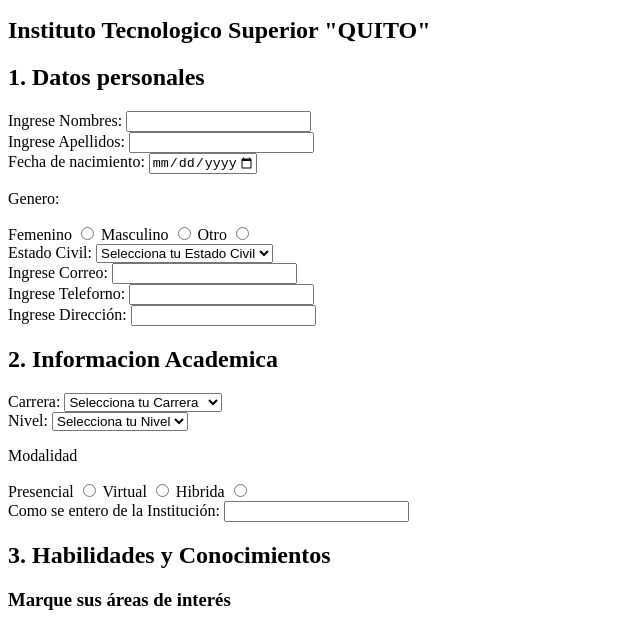
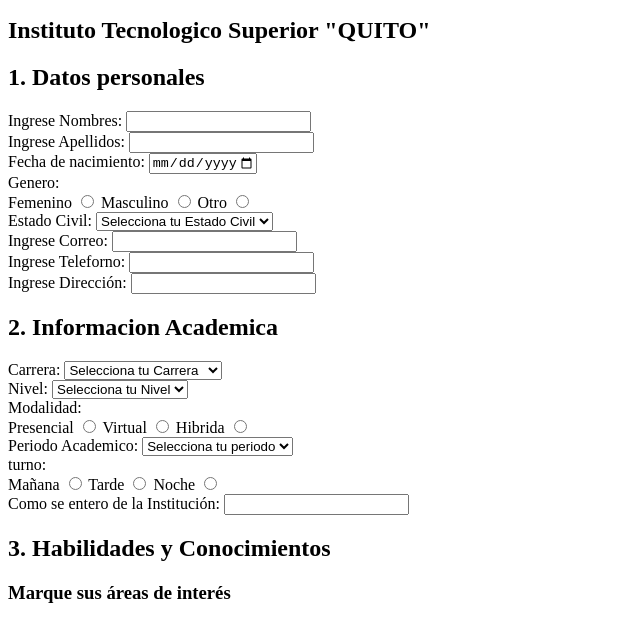
Before and after one commit to johancitobb/formulario, a plain HTML site: page formulario.html in a window 1280 px wide. Shown: the part 137-758 px from the top of the page, without its empty margins (0-640 px from the left). Drawn offline with Linux system fonts and the light colour scheme.

Commit message:
226.0.4.2

```diff
--- a/formulario.html
+++ b/formulario.html
@@ -37,7 +37,7 @@
                 y el max par poner limite de fecha-->
                 <input type="date" id="nacimiento" max="2026-10-01">
             </div>
-            <p>Genero:</p>
+            Genero:<br>
             <!--el radio te permite seleccionar una opcion de muchas alternativas
             el name sirve identificar datos de un formulario-->
             <label for="femenino">Femenino</label>
@@ -99,13 +99,30 @@
                 </select>
             </div>
             <div>
-                <p>Modalidad</p>
+                Modalidad: <br>
                 <label for="presencial">Presencial</label>
                 <input type="radio" id="presencial" name="modalidad" value="presencial">
                 <label for="Virtual">Virtual</label>
                 <input type="radio" id="Virtual" name="modalidad" value="Virtual">
                 <label for="Hibrida">Hibrida</label>
                 <input type="radio" id="Hibrida" name="modalidad" value="Hibrida">
+            </div>
+            <div>
+                 <label for="periodo">Periodo Academico:</label>
+                <select name="periodo" id="periodo" required>
+                    <option value="" disabled selected>Selecciona tu periodo</option>
+                    <option value="MA">Marzo - Agosto</option>
+                    <option value="SF">Septiembre - Febrero</option>
+                </select>
+            </div>
+            <div>
+                  turno: <br>
+                <label for="mañana">Mañana</label>
+                <input type="radio" id="mañana" name="turno" value="presencial">
+                <label for="tarde">Tarde</label>
+                <input type="radio" id="tarde" name="turno" value="Tarde">
+                <label for="noche">Noche</label>
+                <input type="radio" id="noche" name="turno" value="noche">
             </div>
             <div>
                 <label for="Interes">Como se entero de la Institución:</label>
@@ -168,15 +185,16 @@
             <header>
                 <h2>4. Información Adiconal</h2>
             </header>
-            <!--filw es para cargar archivos-->
+            <!--file es para cargar archivos
+            y el accept solo te deja ingresar documwentos excactos-->
             <div>
                 <label>Cargue su fotografía:
-                    <input type="file" name="foto">
+                    <input type="file" name="foto" accept=".jpg, .jpeg">
                 </label><br>
             </div>
             <div>
                 <label>Adjuntar Documentos(Opcional):
-                    <input type="file" name="documento">
+                    <input type="file" name="documento" multiple accept=".pdf">
                 </label><br>
             </div>
             <div>
```
